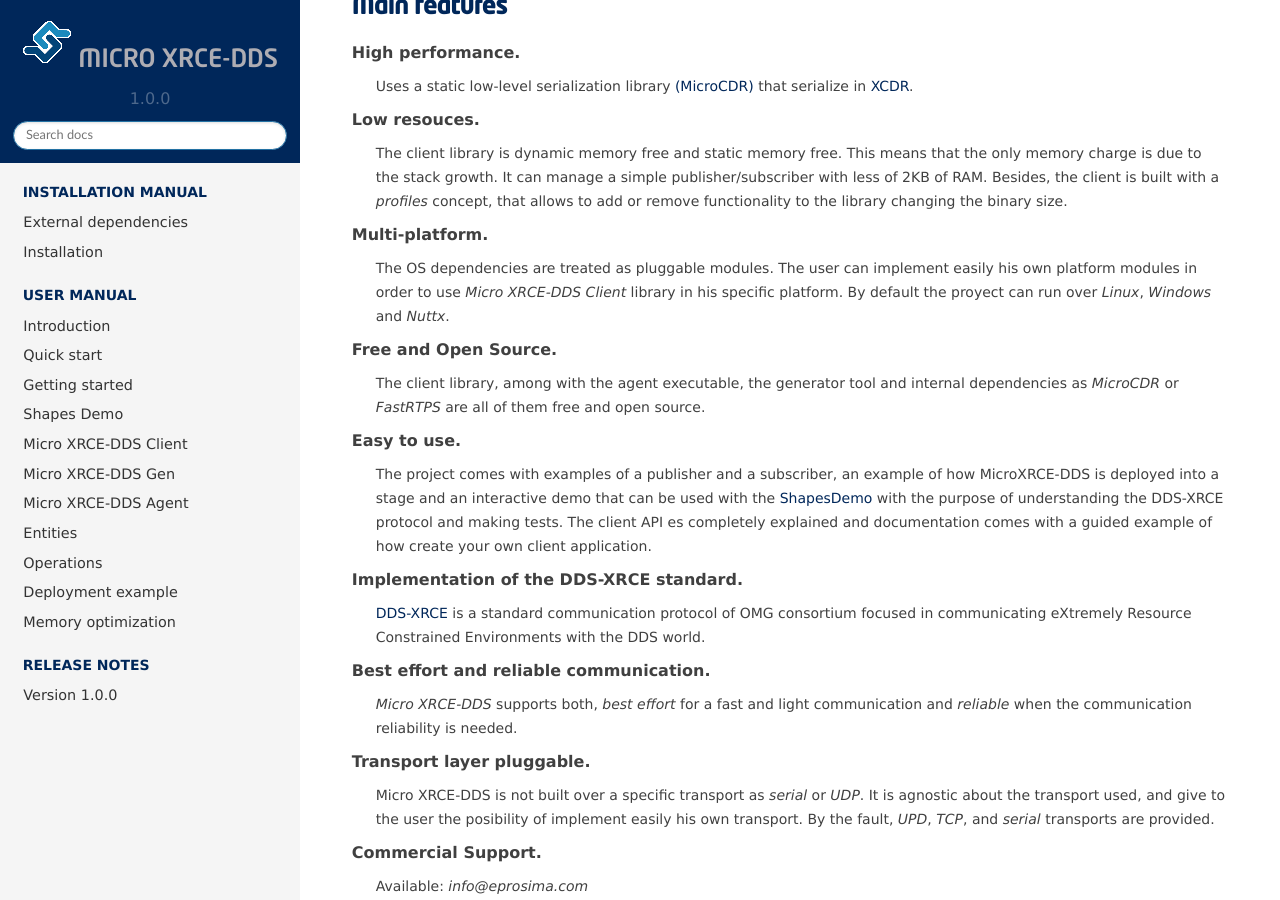
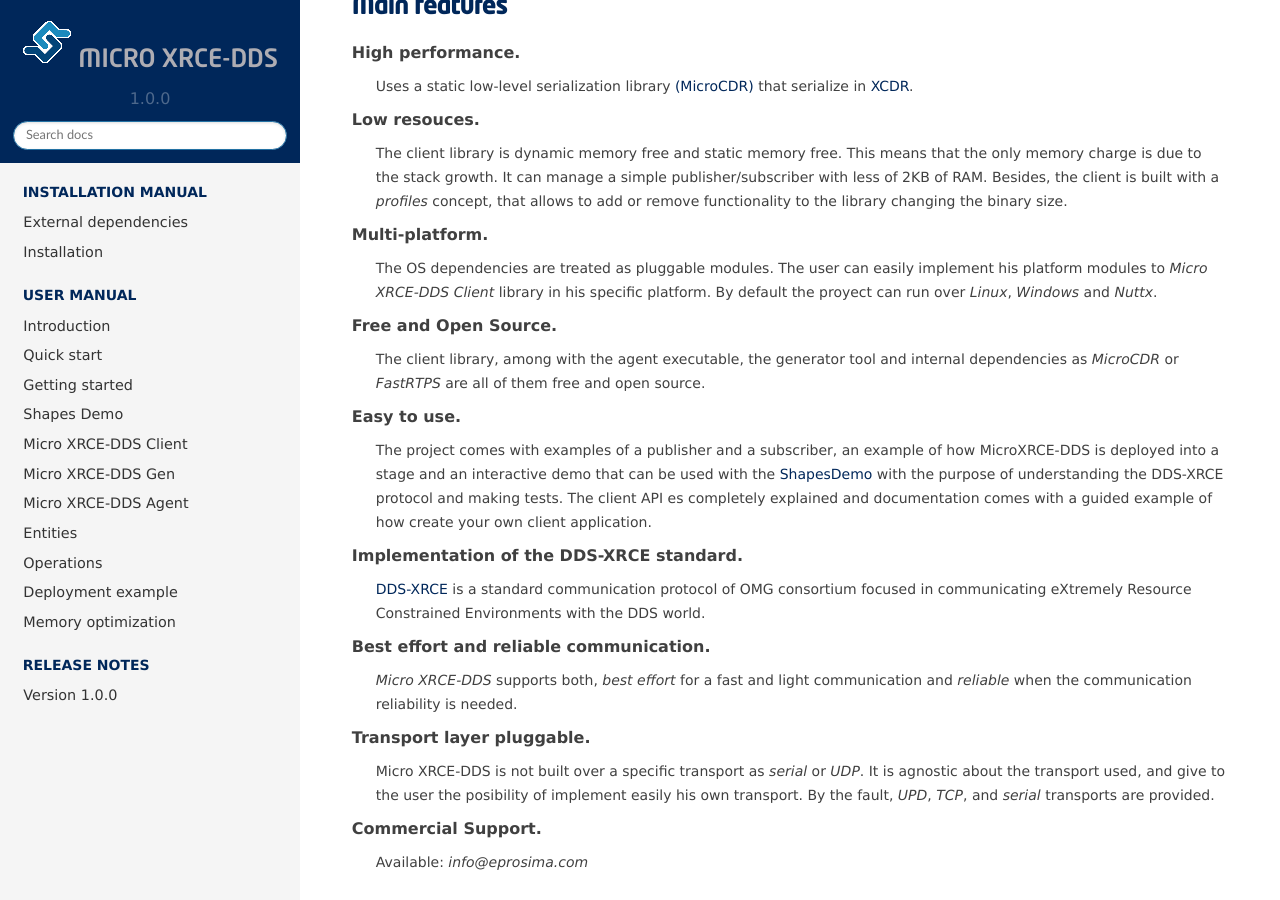
Before and after one commit to eProsima/Micro-XRCE-DDS-docs, a Sphinx documentation site: the page built from docs/index.rst, in a window 1280 px wide and 900 px high, scrolled down 740 px. Built offline with Sphinx 7.4.7 and the Read the Docs theme 2.0.0, drawn with Linux system fonts in a browser that asks for light colours.

Commit message:
Update docs/index.rst
Co-Authored-By: lemunozm <lemunozm@gmail.com>

```diff
--- a/docs/index.rst
+++ b/docs/index.rst
@@ -30,7 +30,7 @@
 
 Multi-platform.
     The OS dependencies are treated as pluggable modules.
-    The user can implement easily his own platform modules in order to use *Micro XRCE-DDS Client* library in his specific platform.
+    The user can easily implement his platform modules to *Micro XRCE-DDS Client* library in his specific platform.
     By default the proyect can run over `Linux`, `Windows` and `Nuttx`.
 
 Free and Open Source.
```
